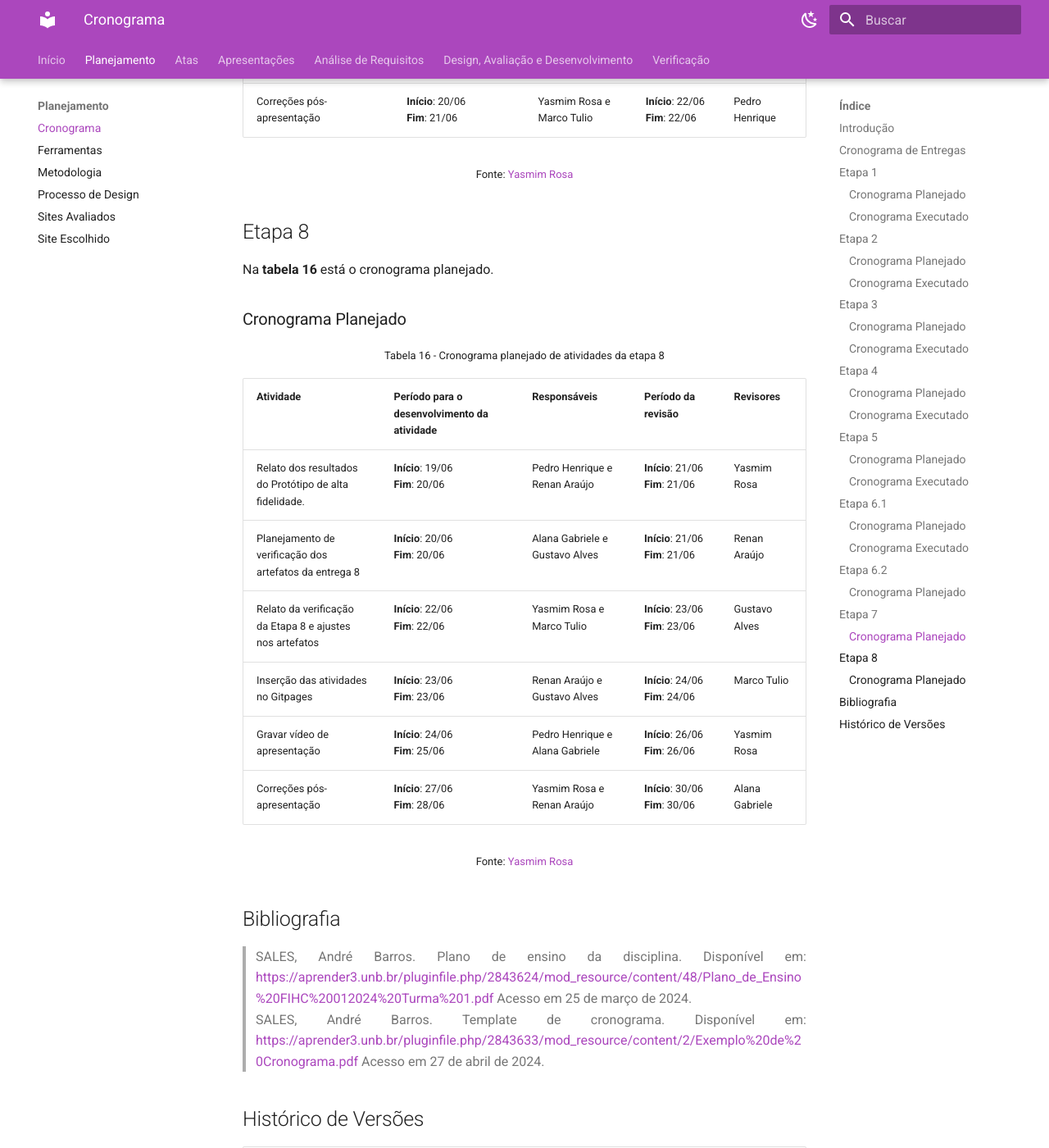
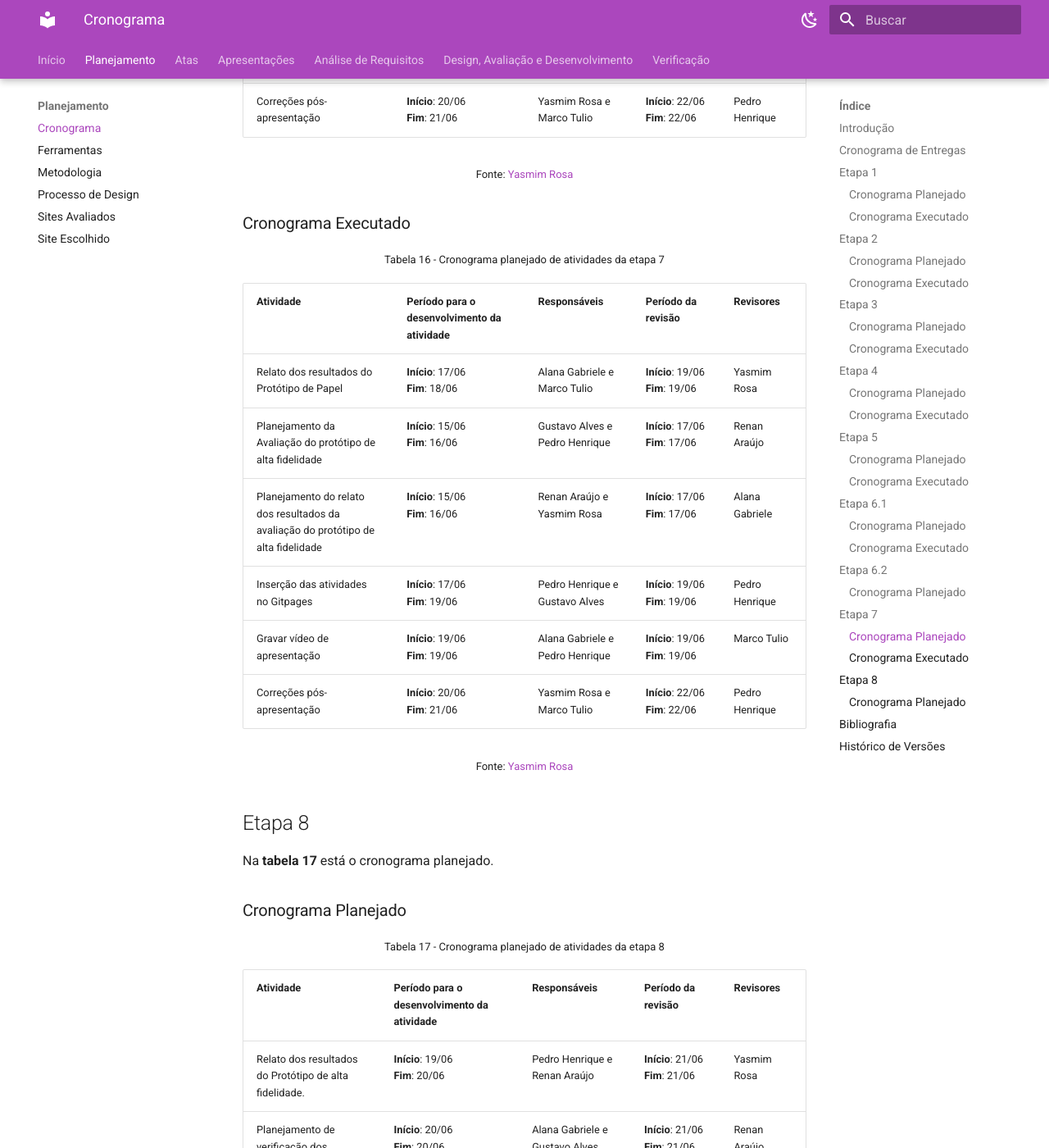
Before and after one commit to Interacao-Humano-Computador/2024.1-Grupo08, an MkDocs documentation site: the page built from docs/planejamento/cronograma.md, in a window 1280 px wide and 1400 px high, scrolled down 13240 px. Shown: the whole window at 82% size. Built offline with MkDocs 1.6.1 and Material for MkDocs 9.7.7, drawn with Linux system fonts in a browser that asks for light colours; some of the changed text lies outside the part shown.

Commit message:
ajuste da estrutura e atualização do cronograma

```diff
--- a/docs/planejamento/cronograma.md
+++ b/docs/planejamento/cronograma.md
@@ -259,7 +259,7 @@ Na **tabela 14** está o cronograma planejado.
 
 
 ## Etapa 7
-Na **tabela 15** está o cronograma planejado.
+Na **tabela 15** está o cronograma planejado e na **tabela 16** está o cronograma executado.
 ### Cronograma Planejado
 
 <font size="2"><p style="text-align: center">Tabela 15 - Cronograma planejado de atividades da etapa 7 </p></font>
@@ -276,12 +276,27 @@ Na **tabela 15** está o cronograma planejado.
 
 <font size="2"><p style="text-align: center">Fonte: [Yasmim Rosa](https://github.com/yaskisoba)</p></font>
 
+### Cronograma Executado
+
+<font size="2"><p style="text-align: center">Tabela 16 - Cronograma planejado de atividades da etapa 7 </p></font>
+
+
+| Atividade                       | Período para o desenvolvimento da atividade | Responsáveis             | Período da revisão | Revisores |
+|---------------------------------|--------------------------------------------|--------------------------|--------------------|-----------|
+| Relato dos resultados do Protótipo de Papel | **Início**: 17/06 <br> **Fim**: 18/06 |Alana Gabriele e Marco Tulio|**Início**: 19/06 <br> **Fim**: 19/06 | Yasmim Rosa     |
+| Planejamento da Avaliação do protótipo de alta fidelidade   |**Início**: 15/06 <br> **Fim**: 16/06 | Gustavo Alves e Pedro Henrique |**Início**: 17/06 <br> **Fim**: 17/06 | Renan Araújo     |
+| Planejamento do relato dos resultados da avaliação do protótipo de alta fidelidade | **Início**: 15/06 <br> **Fim**: 16/06 | Renan Araújo e Yasmim Rosa |**Início**: 17/06 <br> **Fim**: 17/06| Alana Gabriele |
+| Inserção das atividades no Gitpages |**Início**: 17/06 <br> **Fim**: 19/06 | Pedro Henrique e Gustavo Alves  |**Início**: 19/06 <br> **Fim**: 19/06 | Pedro Henrique     |
+| Gravar vídeo de apresentação    |**Início**: 19/06 <br> **Fim**: 19/06 | Alana Gabriele e Pedro Henrique   |**Início**: 19/06 <br> **Fim**: 19/06 | Marco Tulio     |
+| Correções pós-apresentação      |**Início**: 20/06 <br> **Fim**: 21/06  | Yasmim Rosa e Marco Tulio                    |**Início**: 22/06 <br> **Fim**: 22/06 |    Pedro Henrique      |
+
+<font size="2"><p style="text-align: center">Fonte: [Yasmim Rosa](https://github.com/yaskisoba)</p></font>
 
 ## Etapa 8
-Na **tabela 16** está o cronograma planejado.
+Na **tabela 17** está o cronograma planejado.
 ### Cronograma Planejado
 
-<font size="2"><p style="text-align: center">Tabela 16 - Cronograma planejado de atividades da etapa 8 </font>
+<font size="2"><p style="text-align: center">Tabela 17 - Cronograma planejado de atividades da etapa 8 </font>
 
 
 | Atividade                       | Período para o desenvolvimento da atividade | Responsáveis             | Período da revisão | Revisores |
--- a/mkdocs.yml
+++ b/mkdocs.yml
@@ -80,7 +80,8 @@ nav:
               - Planejamento do Relato dos Resultados da Avaliação do Protótipo de Papel: design_avaliacao/nivel_2/prototipo_papel/planejamento_relato.md
       - Nível 3:
           - Protipo de Alta Fidelidade:
-              - Planejamento relato Prototipo de Alta Fidelidade: Design_avaliacao/nivel_3/planejamento_relato_PAF.md
+              - Planejamento da Avaliação do Prototipo de Alta Fidelidade: Design_avaliacao/nivel_3/PlanejamentoResultadosA.md
+              - Planejamento do Relato da Avaliação do Prototipo de Alta Fidelidade: Design_avaliacao/nivel_3/planejamento_relato_PAF.md
   - Verificação:
       - Grupo 1 (CD-MOJ):
         - Planejamento da Verificação: verificacao/planej_verificacao.md
```
Also changed, not shown: docs/Design_avaliacao/PlanejamentoResultadosA.md (deleted, +0 -42 lines), docs/Design_avaliacao/nivel_3/planejamento_relato_PAF.md (+42 -1 lines), docs/Design_avaliacao/nivel_3/PlanejamentoResultadosA.md (added).
